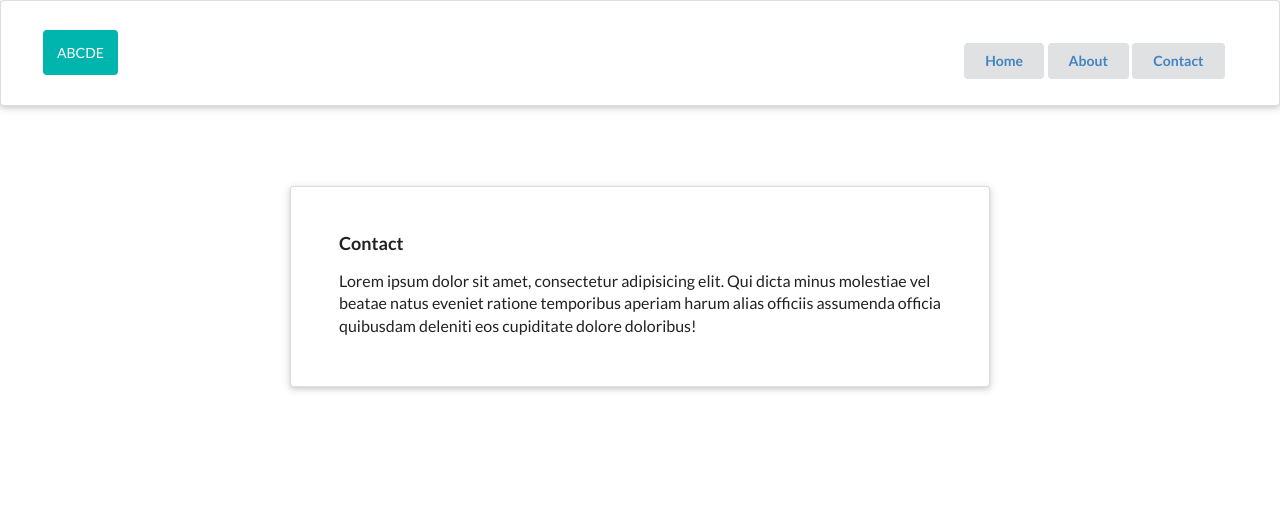
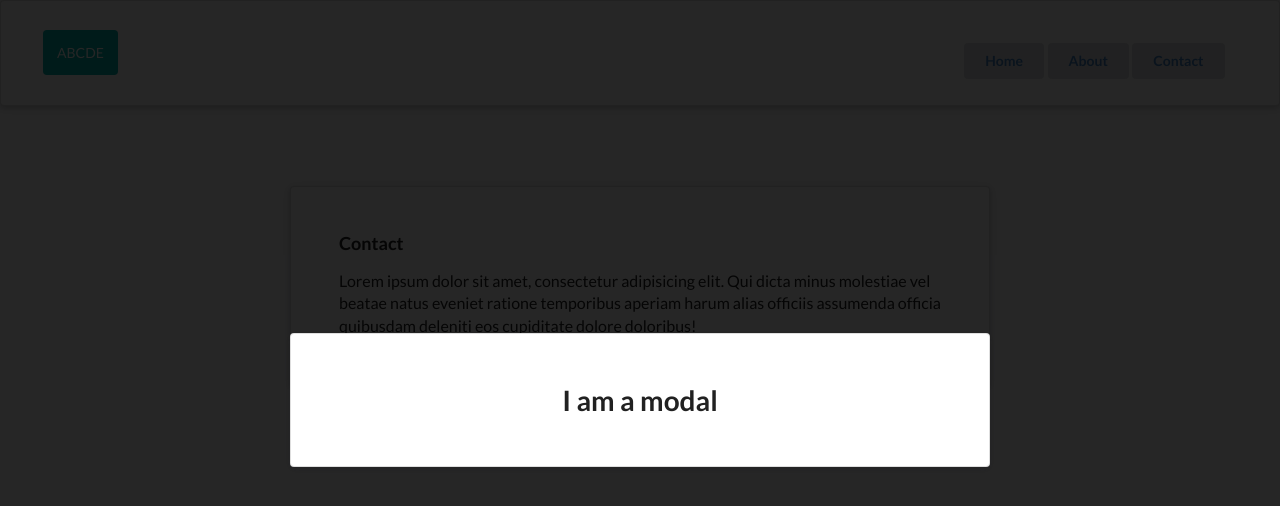
Before and after one commit to PrzemoAL13/react-router-app, a React (Create React App) app: page /contact in a window 1280 px wide. Shown: the top 506 px of the page. Built offline with nearby package versions, Linux system fonts and the light colour scheme.

Commit message:
modal and portal windows

```diff
--- a/public/index.html
+++ b/public/index.html
@@ -29,6 +29,7 @@
 <body>
   <noscript>You need to enable JavaScript to run this app.</noscript>
   <div id="root"></div>
+  <div id="modal"></div>
   <!--
       This HTML file is a template.
       If you open it directly in the browser, you will see an empty page.
--- a/src/components/Contact.js
+++ b/src/components/Contact.js
@@ -1,7 +1,10 @@
 import React from "react";
+import Modal from "./modal";
 
 const Contact = () => {
 	return (
+		<div>
+			<Modal />
 			<div
 				className='ui raised very padded text container segment'
 				style={{ marginTop: "80px" }}>
@@ -9,9 +12,10 @@ const Contact = () => {
 				<p>
 					Lorem ipsum dolor sit amet, consectetur adipisicing elit. Qui dicta
 					minus molestiae vel beatae natus eveniet ratione temporibus aperiam
-				harum alias officiis assumenda officia quibusdam deleniti eos cupiditate
-				dolore doloribus!
+					harum alias officiis assumenda officia quibusdam deleniti eos
+					cupiditate dolore doloribus!
 				</p>
+			</div>
 		</div>
 	);
 };
--- /dev/null
+++ b/src/components/modal.js
@@ -0,0 +1,15 @@
+import React from "react";
+import ReactDOM  from "react-dom";
+
+const Modal = props => {
+	return ReactDOM.createPortal(
+		<div className='ui dimmer show modals visible active'>
+			<div className='ui raised very padded text container segment'>
+				<h1> I am a modal </h1>
+			</div>
+		</div>,
+		document.querySelector("#modal")
+	);
+};
+
+export default Modal;
```
Lines whose indentation alone changed are shown as unchanged.
